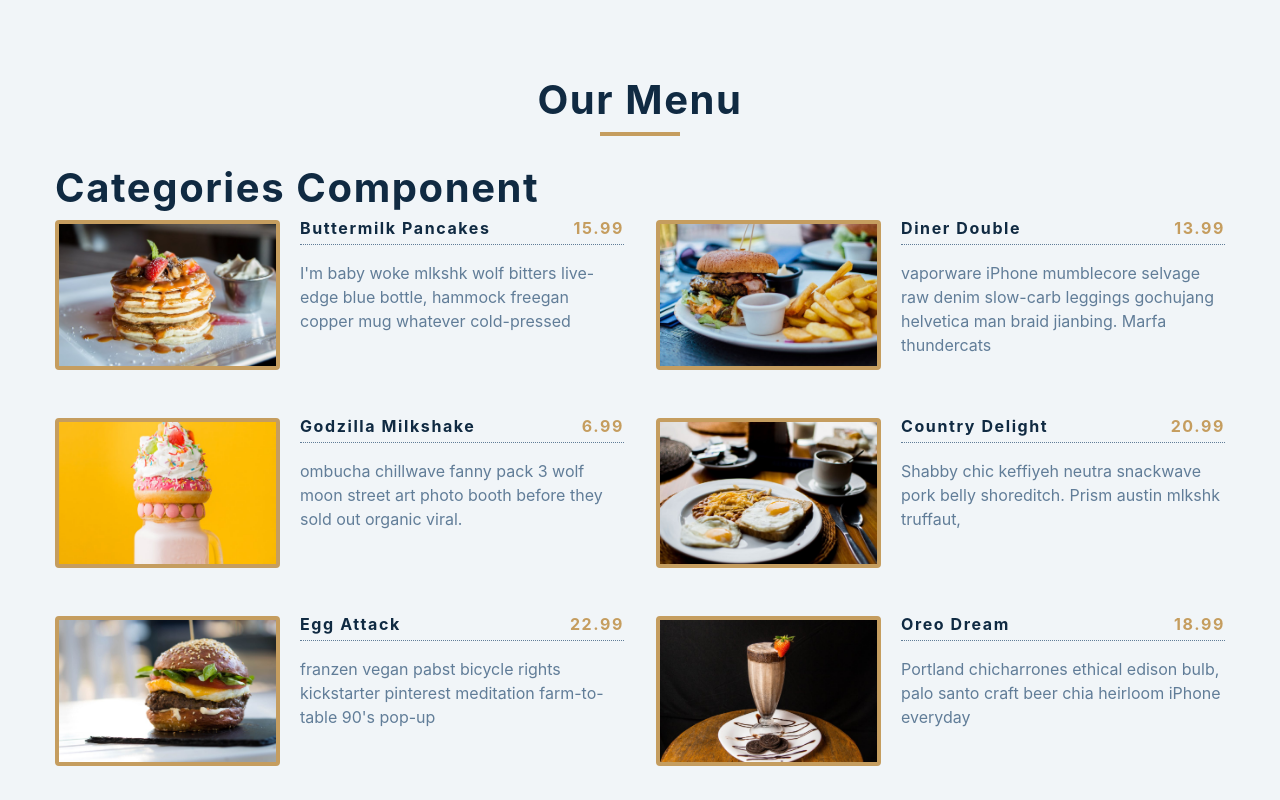
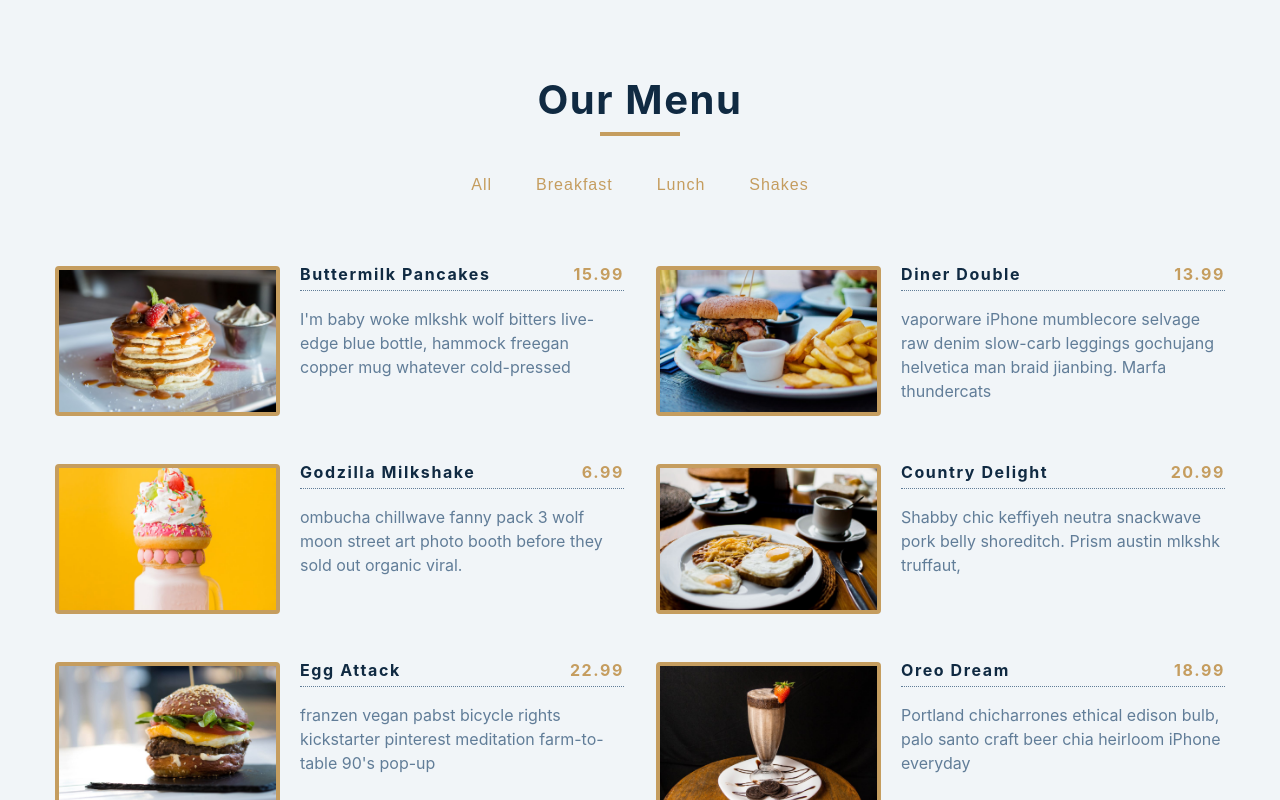
Before and after one commit to philliperod/react_menu, a React (Create React App) app: page / in a window 1280 px wide. Shown: the top 800 px of the page. Built offline with nearby package versions, Linux system fonts and the light colour scheme.

Commit message:
created 4 buttons that has an onClick handler which invokes the fitler function; created a conditional that if the string passing equals to 'all' then to set the menu items to the original array

```diff
--- a/src/App.js
+++ b/src/App.js
@@ -8,6 +8,10 @@
   const [category, setCategory] = useState([]);
 
   const filterItems = (category) => {
+    if (category === 'all') {
+      setMenuItems(items);
+      return;
+    }
     const newItems = items.filter((item) => item.category === category);
     setMenuItems(newItems);
   };
@@ -43,3 +47,5 @@
 // 9a) invoke the state function passing the new variable that filters the category prop
 // 10a) create a key attribute that access the filter function in the Categories component
 // 11a) create buttons that will invoke the filter function once clicked on
+// ISSUES: lack of a button that has a functionality for 'all' meaning a reset button; and not in sync with the data meaning that you will have to manually update the data if there is a change to the original array
+// 12a) now to create a condition within the filter function that if the string is equal to 'all' then to showcase all the items in the array
--- a/src/Categories.js
+++ b/src/Categories.js
@@ -1,7 +1,22 @@
 import React from 'react';
 
-const Categories = () => {
-  return <h2>categories component</h2>;
+const Categories = ({ filterItems }) => {
+  return (
+    <div className="btn-container">
+      <button className="filter-btn" onClick={() => filterItems('all')}>
+        All
+      </button>
+      <button className="filter-btn" onClick={() => filterItems('breakfast')}>
+        Breakfast
+      </button>
+      <button className="filter-btn" onClick={() => filterItems('breakfast')}>
+        Lunch
+      </button>
+      <button className="filter-btn" onClick={() => filterItems('breakfast')}>
+        Shakes
+      </button>
+    </div>
+  );
 };
 
 export default Categories;
```
